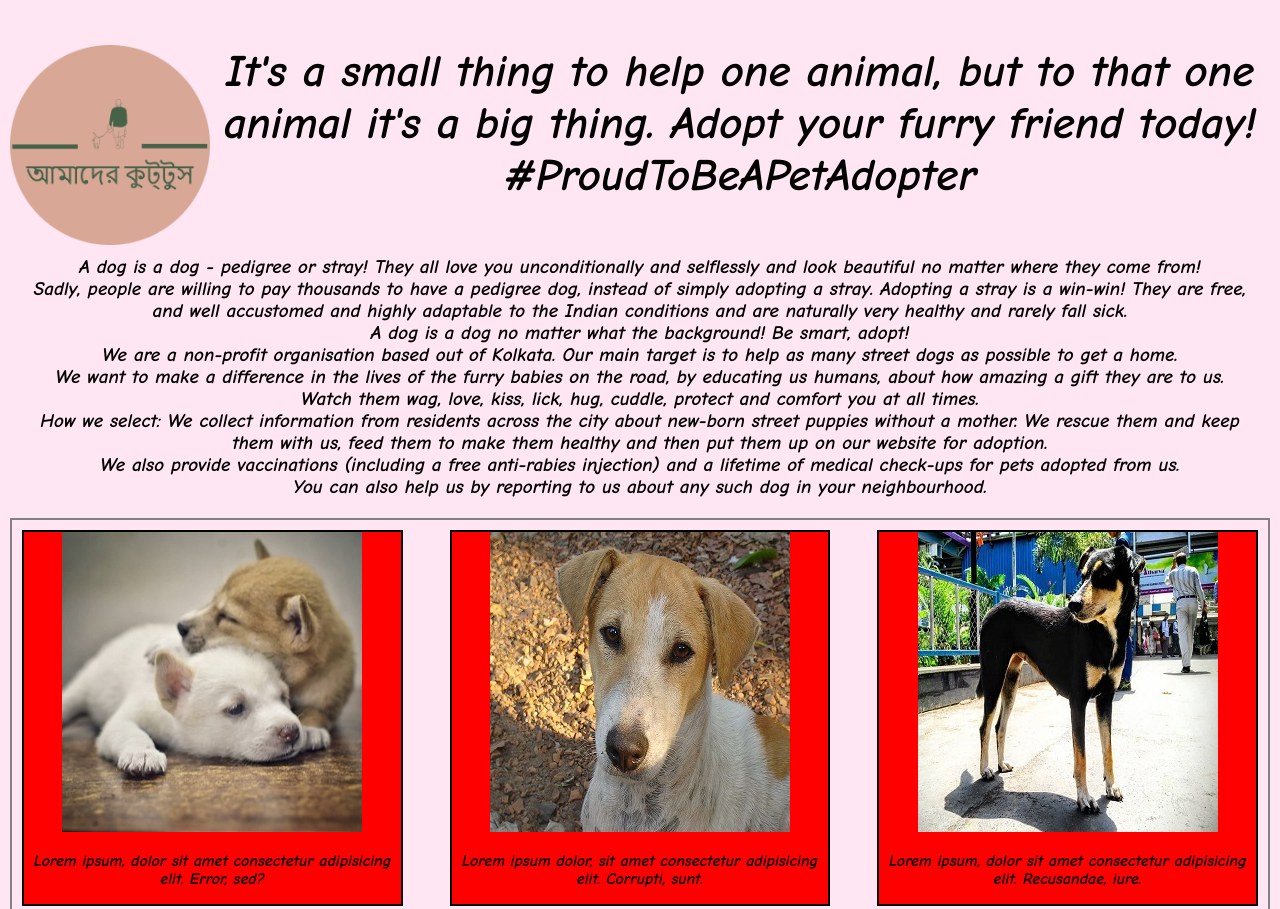
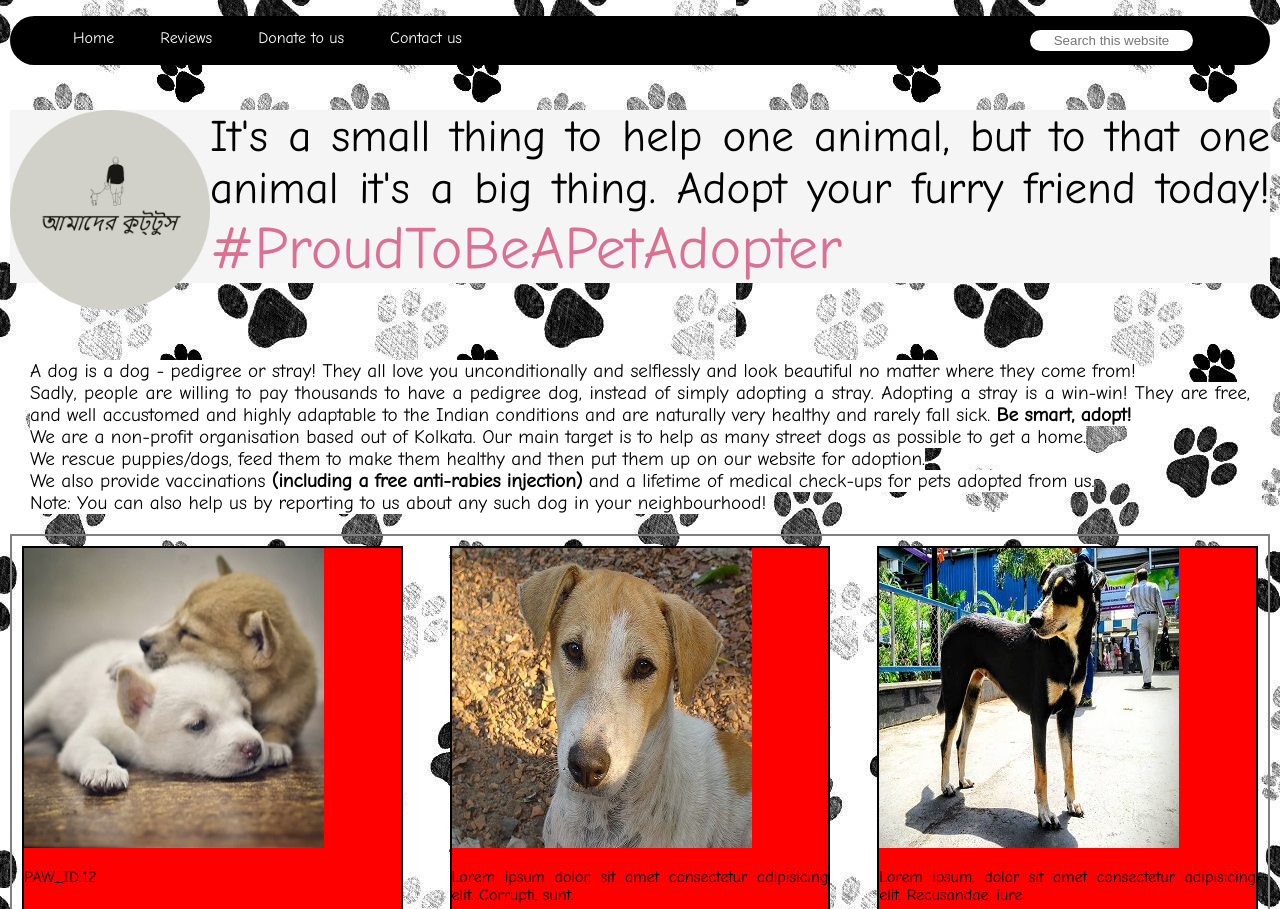
Before and after one commit to somdattachk/my__repo, a plain HTML site: page index.html in a window 1280 px wide. Shown: the top 909 px of the page. Drawn offline with Linux system fonts and the light colour scheme.

Commit message:
Third commit

```diff
--- a/file1.css
+++ b/file1.css
@@ -1,13 +1,23 @@
 body{
+
     font-family: 'Comic Neue', cursive;
     margin: 10px;
-    background-color: #ffe6f2;
-    text-align: center;
+
+    background-image: url('2818993.jpg');
+
+    text-align:justify;
+}
+.mkbg{
+
+    font-weight:bolder;
+}
+.mkbg1{
+    font-size:xx-large;
+    font-weight:bolder;
 }
 img {
     width: auto;
     height: auto;
-    /* object-fit: cover; */
 
 }
 .box{
@@ -69,7 +79,7 @@ img {
 }
 
 input {
-    align: center
+    text-align: center
 }
 
 /* #1{
--- a/index.html
+++ b/index.html
@@ -5,203 +5,132 @@
     <meta charset="UTF-8">
     <meta http-equiv="X-UA-Compatible" content="IE=edge">
     <meta name="viewport" content="width=device-width, initial-scale=1.0">
-    <title>আমাদের কুট্টুস</title>
     <link rel="preconnect" href="https://fonts.googleapis.com">
     <link rel="preconnect" href="https://fonts.gstatic.com" crossorigin>
-    <link href="https://fonts.googleapis.com/css2?family=Comic+Neue:ital,wght@1,700&display=swap" rel="stylesheet">
+    <link href="https://fonts.googleapis.com/css2?family=Comic+Neue&display=swap" rel="stylesheet">
     <link rel="stylesheet" href="file1.css">
+    <title>Home~ আমাদের কুট্টুস</title>
+    <style>
+        .navbar{
+            background-color: black;
+            border-radius: 30px;
+
+        }
+        .navbar ul{
+            overflow: auto;
+        }
+        .navbar li{
+            float:left;
+            list-style: none;
+            margin: 13px 20px;
+
+        }
+        .navbar li a{
+            padding: 3px 3px;
+            text-decoration: none;
+            color: white;
+        }
+        .navbar li a:hover{
+            color: red
+        }
+        .search{
+            float: right;
+            color: white;
+            padding: 12px 75px;
+        }
+        .navbar input{
+            border: 2px solid black;
+            border-radius: 14px;
+            padding: 3px 17px;
+            width: 129px;
+        }
+    </style>
 
 
 </head>
 
 <body>
     <header>
+        <nav class="navbar">
+            <ul>
+                <li><a href="#">Home</a></li>
+                <li><a href="#">Reviews</a></li>
+                <li><a href="#">Donate to us</a></li>
+                <li><a href="#">Contact us</a></li>
+                <div class="search">
+                    <input type="text" name="search" id="search" placeholder="Search this website">
+                </div>
+            </ul>
+        </nav>
         <div class="heading d-flex">
-            <img class="small-img" style="float:left" src="logo\আমাদের কুট্টুস-logos-modified (1).png" width=160>
-            <p style="font-size:45px;">It's a small thing to help one animal, but to that one animal it's a big thing.
-                Adopt your furry friend today! #ProudToBeAPetAdopter</p>
+            <a href="/"><img class="small-img" style="float:left" src="আমাদের কুট্টুস-logos-modified.png" width=160 /></a>
+            <!-- <img class="small-img" style="float:left" src="আমাদের কুট্টুস-logos-modified.png" width=160> -->
+            <p style="font-size:45px; background-color:whitesmoke;">It's a small thing to help one animal, but to that one animal it's a big thing. Adopt your furry friend today! <span style="font-size:60px; color: palevioletred; background-color: whitesmoke;">#ProudToBeAPetAdopter</span></p>
         </div>
     </header>
     <main>
         <div class="p-2 m-2">
-            <big>A dog is a dog - pedigree or stray! They all love you unconditionally and selflessly and look beautiful
-                no matter where they come from! <br> Sadly, people are willing to pay thousands to have a pedigree dog,
-                instead of simply adopting a stray. Adopting a stray is a win-win! They are free, and well accustomed
-                and highly adaptable to the Indian conditions and are naturally very healthy and rarely fall sick. <br>
-                A dog is a dog no matter what the background! Be smart, adopt! <br>We are a non-profit organisation
-                based out of Kolkata. Our main target is to help as many street dogs as possible to get a home.<br>We
-                want to make a difference in the lives of the furry babies on the road, by educating us humans, about
-                how amazing a gift they are to us. Watch them wag, love, kiss, lick, hug, cuddle, protect and comfort
-                you at all times. <br>How we select: We collect information from residents across the city about
-                new-born street puppies without a mother. We rescue them and keep them with us, feed them to make them
-                healthy and then put them up on our website for adoption.
-                <br>We also provide vaccinations (including a free anti-rabies injection) and a lifetime of medical
-                check-ups for pets adopted from us.
-                <br>You can also help us by reporting to us about any such dog in your neighbourhood.
+            <big style="background-color:white;""><br>A dog is a dog - pedigree or stray! They all love you unconditionally and selflessly and look beautiful no matter where they come from! <br> Sadly, people are willing to pay thousands to have a pedigree dog, instead of simply adopting a stray. Adopting a stray is a win-win! They are free, and well accustomed and highly adaptable to the Indian conditions and are naturally very healthy and rarely fall sick.<span class="mkbg"> Be smart, adopt!</span><br> We are a non-profit organisation based out of Kolkata. Our main target is to help as many street dogs as possible to get a home.<br>We rescue puppies/dogs, feed them to make them healthy and then put them up on our website for adoption. <br>We also provide vaccinations <span class="mkbg">(including a free anti-rabies injection)</span> and a lifetime of medical check-ups for pets adopted from us. <br>Note: You can also help us by reporting to us about any such dog in your neighbourhood!
             </big>
         </div>
 
 
         <div class="box">
             <div class="con m-2">
-                <img src="dogs\dog1.jpg" id="1" alt="">
-                <p>Lorem ipsum, dolor sit amet consectetur adipisicing elit. Error, sed?</p>
+                <img src="dogs\dog1.jpg"  alt="">
+                <p>PAW_ID:12</p>
+
             </div>
             <div class="con m-2">
-                <img src="dogs\dog2.jpg" id="2" alt="">
+                <img src="dogs\dog2.jpg"  alt="">
                 <p>Lorem ipsum dolor, sit amet consectetur adipisicing elit. Corrupti, sunt.</p>
+
             </div>
             <div class="con m-2">
-                <img src="dogs\dog3.jpg" id="3" alt="">
+                <img src="dogs\dog3.jpg"  alt="">
                 <p>Lorem ipsum, dolor sit amet consectetur adipisicing elit. Recusandae, iure.</p>
+
             </div>
             <div class="con m-2">
-                <img src="dogs\dog4.jpg" id="4" alt="">
+                <img src="dogs\dog4.jpg"  alt="">
                 <p>Lorem ipsum dolor sit amet con m-2sectetur adipisicing elit. Provident, dolor.</p>
+
             </div>
             <div class="con m-2">
-                <img src="dogs\dog5.jpg" id="5"  alt="">
+                <img src="dogs\dog5.jfif"   alt="">
                 <p>Lorem ipsum dolor, sit amet con m-2sectetur adipisicing elit. Nihil, fugit?</p>
+
             </div>
             <div class="con m-2">
-                <img src="dogs\dog6.jfif" id="6"  alt="">
+                <img src="dogs\dog6.jfif"   alt="">
                 <p>Lorem ipsum dolor sit amet, con m-2sectetur adipisicing elit. Similique, fuga.</p>
+
             </div>
             <div class="con m-2">
-                <img src="dogs\dog7.jpg"  id="7" alt="">
+                <img src="dogs\dog7.jpg"   alt="">
                 <p>Lorem ipsum dolor sit amet con m-2sectetur adipisicing elit. Dolorum, dolore.</p>
+
             </div>
             <div class="con m-2">
-                <img src="dogs\dog8.jpg"  id="8" alt="">
+                <img src="dogs\dog8.jpg"   alt="">
                 <p>Lorem ipsum dolor sit amet con m-2sectetur adipisicing elit. Omnis, modi!</p>
+
             </div>
             <div class="con m-2">
-                <img src="dogs\dog9.jpg"  id="9" alt="">
+                <img src="dogs\dog9.jpg"   alt="">
                 <p>Lorem ipsum dolor sit amet con m-2sectetur adipisicing elit. Doloremque, quam?.</p>
+
             </div>
             <div class="con m-2">
-                <img src="dogs/dog10.jpg"  id="10" alt="">
+                <img src="dogs/dog10.jpg"   alt="">
                 <p>Lorem ipsum dolor sit amet, con m-2sectetur adipisicing elit. Dolor, consequatur!</p>
             </div>
-        </div>
-
-
-        <!-- <div>
-            <big>Choose any from:<br></big> -->
-        <!-- <div class="box1">
-                <div class="con1">
-                    <img src="dogs\dog1.jpg" alt="" >
-                </div>
-                <p>Lorem ipsum dolor sit amet.</p>
+            <div class="con m-2">
+                <img src="dogs/dog11.jpg"   alt="">
+                <p>Lorem ipsum dolor sit amet, con m-2sectetur adipisicing elit. Dolor, consequatur!</p>
             </div>
 
-            <div class="box2">
-                <div class="con2">
-                    <img src="dogs\dog2.jpg" alt="">
-                </div>
-                <p>Lorem ipsum dolor sit amet.</p>
-            </div>
-            <div class="box3">
-                <div class="con3">
-                    <img src="dogs\dog3.jpg" alt="">
-                </div>
-                <p>Lorem ipsum dolor sit amet.</p>
-            </div>
-            <div class="box4">
-                <div class="con4">
-                    <img src="dogs\dog4.jpg" alt="">
-                </div>
-                <p>Lorem ipsum dolor sit amet.</p>
-            </div>
-            <div class="box5">
-                <div class="con5">
-                    <img src="dogs\dog5.jpg" alt="">
-                </div>
-                <p>Lorem ipsum dolor sit amet.</p>
-            </div>
-            <div class="box6">
-                <div class="con6">
-                    <img src="dogs\dog6.jpg" alt="">
-                </div>
-                <p>Lorem ipsum dolor sit amet.</p>
-            </div>
-            <div class="box7">
-                <div class="con7">
-                    <img src="dogs\dog7.jpg" alt="">
-                </div>
-                <p>Lorem ipsum dolor sit amet.</p>
-            </div>
-            <div class="box8">
-                <div class="con8">
-                    <img src="dogs\dog8.jpg" alt="">
-                </div>
-                <p>Lorem ipsum dolor sit amet.</p>
-            </div> -->
-        <!-- AAAAAAAAAAAAAAAAAAAAA
-            <div class="d-flex">
-                <div class="m-2 p-2">
-                    <div class="">
-                        <img src="dogs\dog1.jpg" alt="" >
-                    </div>
-                    <div><p>Lorem ipsum dolor sit amet.</p></div>
-                </div>
-                <div class="m-2 p-2">
-                    <div class="">
-                        <img src="dogs\dog2.jpg" alt="">
-                    </div>
-                <div><p>Lorem ipsum dolor sit amet.</p></div>
-                </div>
-            </div>
-            <br/>
-            <div class="d-flex">
-                <div class="m-2 p-2">
-                    <div class="">
-                        <img src="dogs\dog3.jpg" alt="" >
-                    </div>
-                    <div><p>Lorem ipsum dolor sit amet.</p></div>
-                </div>
-                <div class="m-2 p-2">
-                    <div class="">
-                        <img src="dogs\dog4.jpg" alt="">
-                    </div>
-                <div><p>Lorem ipsum dolor sit amet.</p></div>
-                </div>
-            </div>
-
-            <big> <br> <br> and many more!</big>
-        </div> -->
-
-
-        <!-- <div>
-            <big>Hear first-hand stories from our happy customers and adopt your furry best friend today!</big>
-
-            <div>
-                <img src="owner\owner1.jpg" alt="">
-            </div>
-
-            <div>
-                <img src="owner\owner2.jpg" alt="">
-            </div>
-
-            <div>
-                <img src="owner\owner3.jpg" alt="">
-            </div>
-
-            <div>
-                <img src="owner\owner4.jpg" alt="">
-            </div>
-
-            <div>
-                <img src="owner\owner5.jpg" alt="">
-            </div>
-
-            <div>
-                <img src="owner\owner6.jpg" alt="">
-            </div>
-            <div>
-                <img src="owner\owner7.jpg" alt="">
-            </div>
-        </div> -->
+        </div>
 
 
 
@@ -209,12 +138,11 @@
     <footer>
         <div class="m-4 p-4">
             <big>
-                Fill out the form today so that our team members can contact you for a small background check and then
-                you're good to go to be a proud owner!
+                Fill out the form today so that our team members can contact you for a small background check and then you're good to go to be a proud owner!
             </big>
         </div>
         <div class="my_form">
-            <form>
+            <form style="text-align: center;">
                 <div><label for="fname" class="white-font">First name:</label>
                     <input type="text" >
                 </div>
```
Also changed, not shown: 179-1792111_free-png-download-series-of-paw-prints-png.png (added), 2818993.jpg (added), 2818993.png (added), 343169.jpg (added), Paw-Print-Trail-clipart.png (added), dogs/179-1792111_free-png-download-series-of-paw-prints-png.png (added), dogs/Paw-Print-Trail-clipart.png (added), dogs/bg.jpg (added), dogs/dog11.jpg (added), dogs/dog5.jfif (added), dogs/dog5.jpg (deleted), dogs/istockphoto-1189999011-612x612.jpg (added), dogs/wff.jfif (added), istockphoto-1189999011-612x612.jpg (added), 1 more files, 1 other file.
